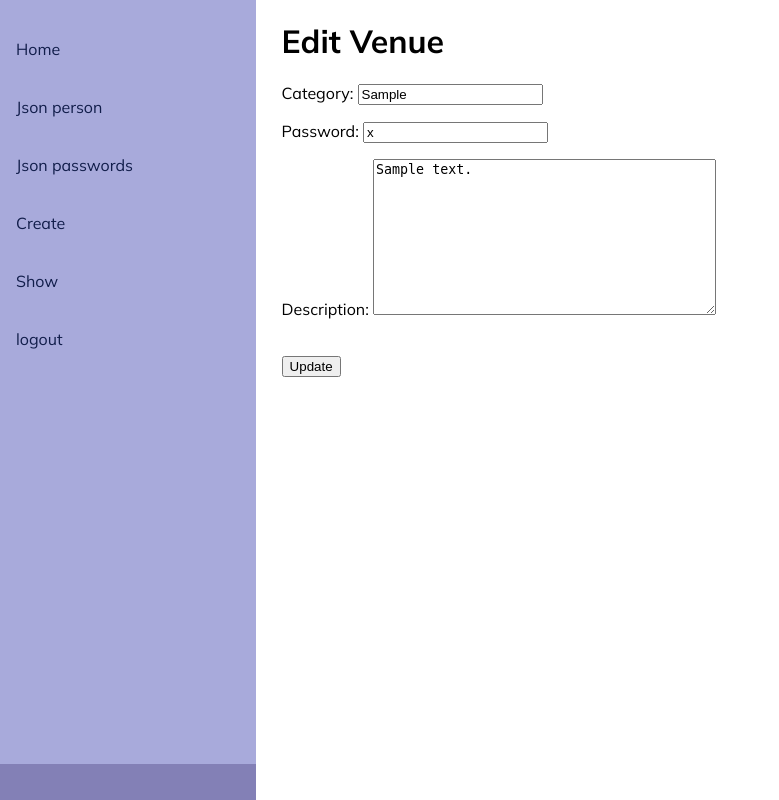
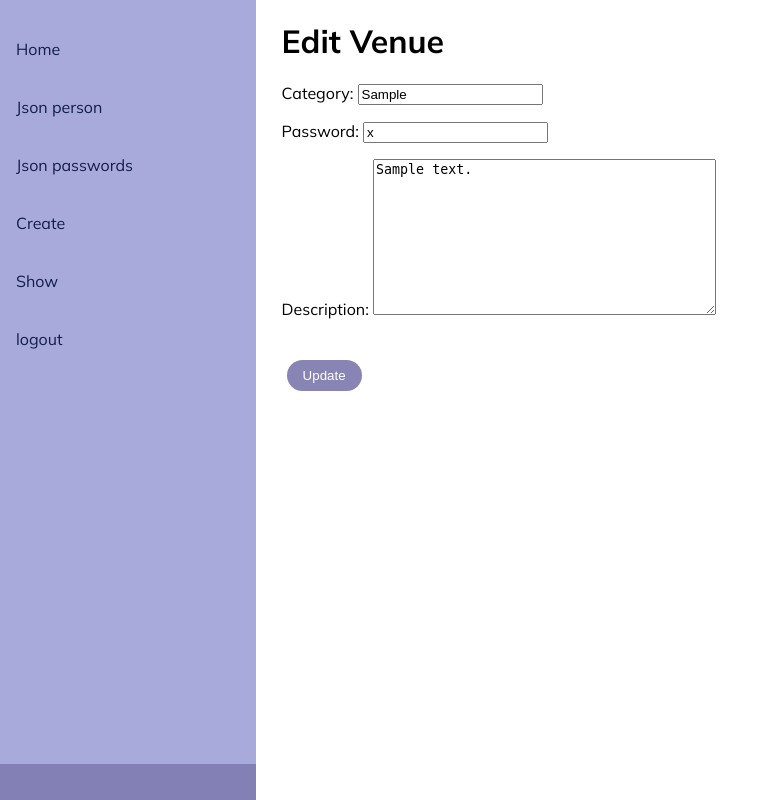
Before and after one commit to FilipsCalijs/Exam_Proj, a Django app: page /edit_data/1 in a window 1280 px wide. Shown: the whole page, without its empty margins (0-779 px from the left). Run offline with Django 4.2, Linux system fonts and the light colour scheme; tables that the repository leaves empty hold one stand-in row (values such as "Sample post").

Commit message:
fixed password bug

```diff
--- a/Password/manPassword/templates/edit_data.html
+++ b/Password/manPassword/templates/edit_data.html
@@ -3,11 +3,11 @@
 {% block content %}
 <h1>Edit Venue</h1>
 
-<form action="" method=POST>
+<form id="edit_form" action="" method=POST>
     {% csrf_token %}
     {{ form.as_p}}
 <br/>
-<input type="submit" value="Update">
+<input class="edit_btn" type="submit" value="Update">
     <!-- <tr>
         <th>USER</th>
         <th>CATEGORY</th>
--- a/Password/manPassword/views.py
+++ b/Password/manPassword/views.py
@@ -14,6 +14,7 @@ def home(request):
 
 def showpass(request):
     managers = Manager.objects.all()
+    print(managers)
     context = {'managers': managers}  # Define context here
     return render(request, 'passInfo.html', context)
 
--- a/Password/user/static/css/passInfo.css
+++ b/Password/user/static/css/passInfo.css
@@ -39,3 +39,15 @@
     margin: 5px 5px;
     display: inline-block; /* Buttons inline with text */
 }
+
+
+#edit_form .edit_btn {
+    border: none;
+    border-radius: 20px; /* Round buttons */
+    background-color: #8884b4; /* Red buttons */
+    color: white;
+    padding: 8px 16px;
+    text-decoration: none;
+    margin: 5px 5px;
+    display: inline-block; /* Buttons inline with text */
+}
--- a/Password/user/views.py
+++ b/Password/user/views.py
@@ -14,7 +14,7 @@ import json
 
 @login_required
 def home(request):
-    managers = Manager.objects.all()
+    managers = Manager.objects.filter(user=request.user)
     return render(request, "home.html", {'managers': managers})
 
 
```
